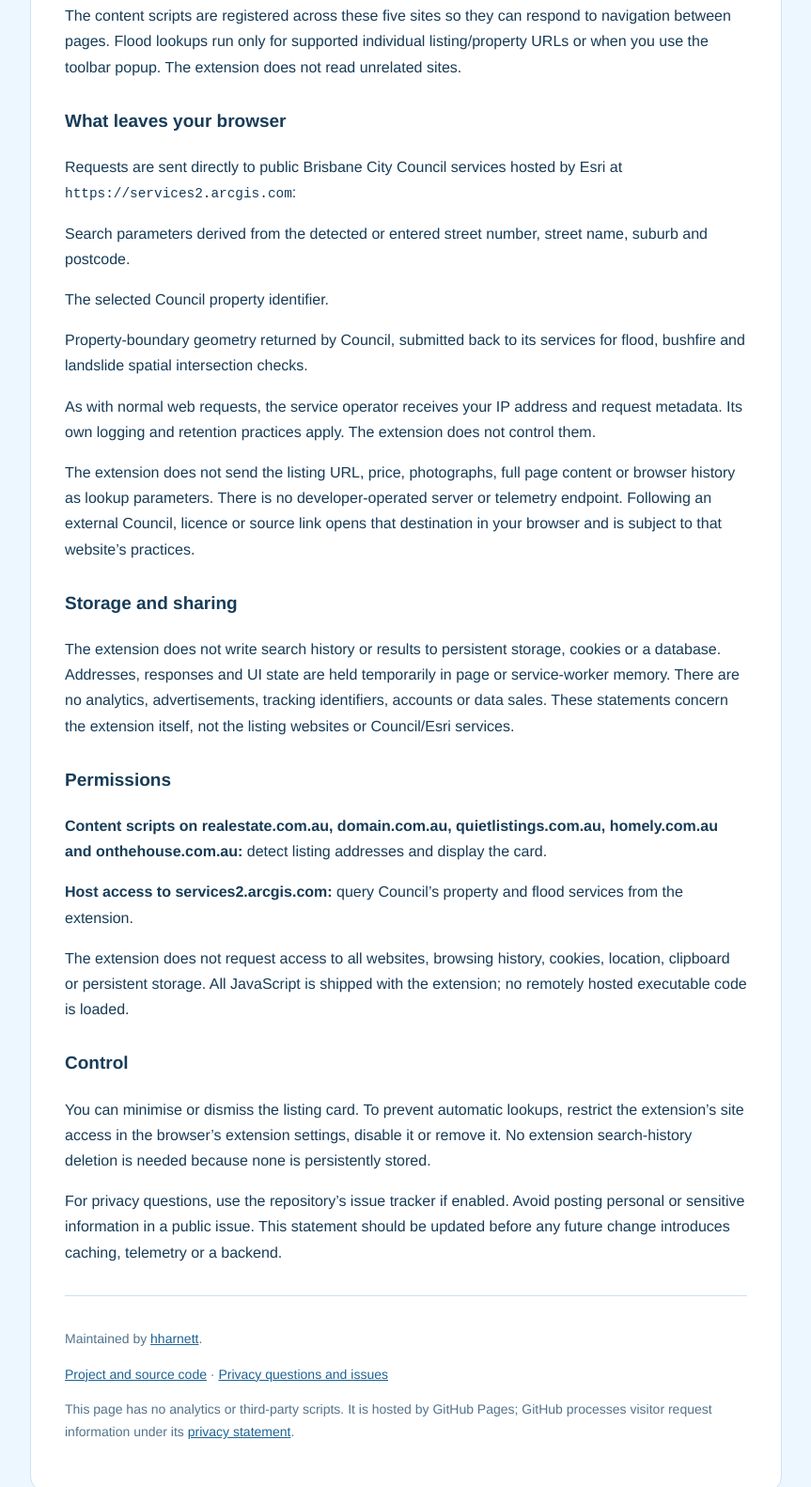
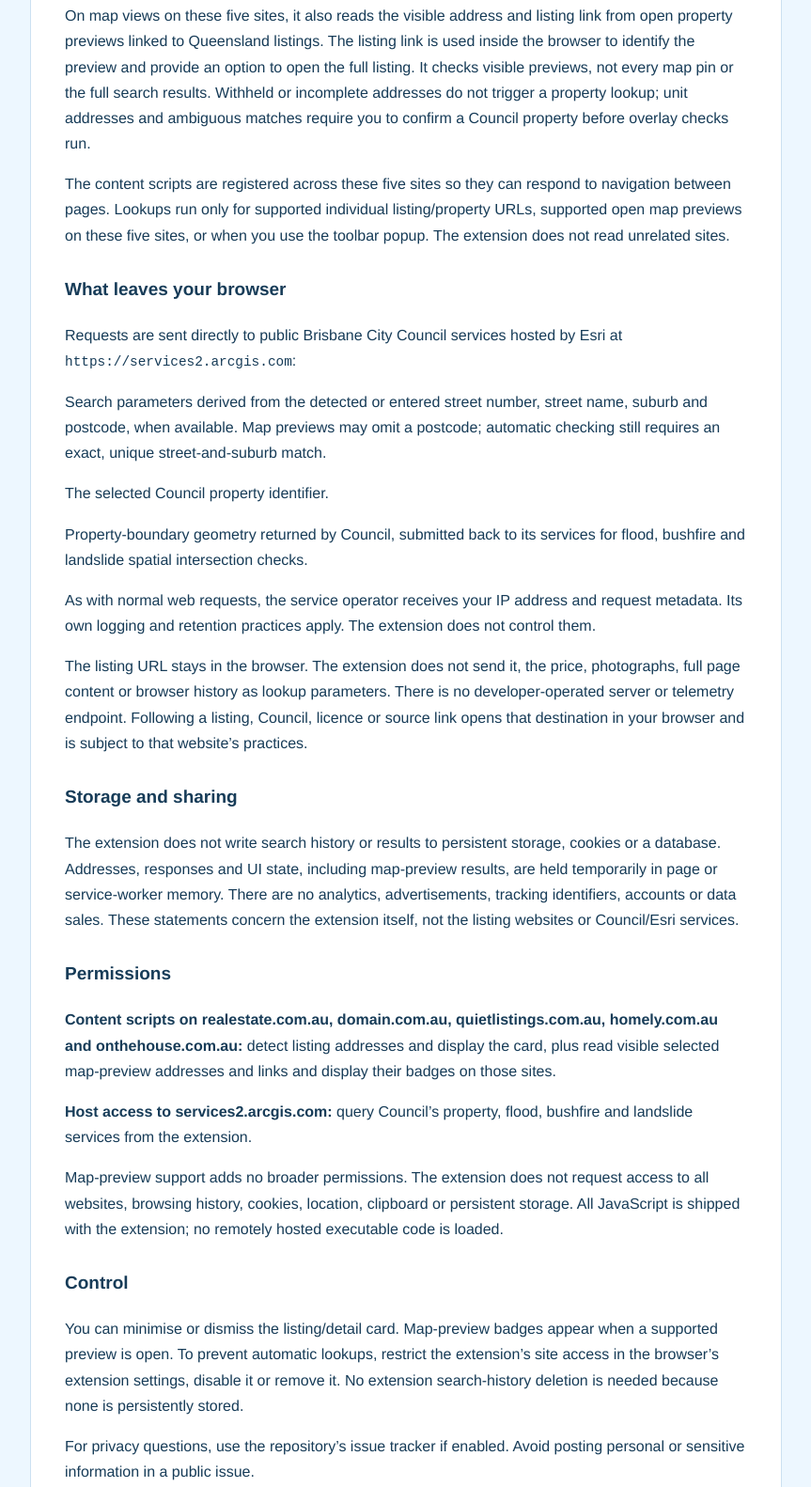
Before and after one commit to hharnett/brisbane-real-estate-overlays, a browser extension: page docs/index.html in a window 1280 px wide. Shown: the part 484-2066 px from the top of the page at 94% size, without its empty margins (208-1071 px from the left). Drawn offline with Linux system fonts and the light colour scheme.

Commit message:
docs: clean up end-user documentation for v0.8.2
- Remove developer-only instructions from the README and notices
- Regenerate bundled notices and the public privacy page
- Simplify installation instructions in the release ZIP
- Bump version to 0.8.2 with no functional changes

```diff
--- a/docs/index.html
+++ b/docs/index.html
@@ -10,26 +10,27 @@
 a:focus-visible{outline:3px solid #78b9e6;outline-offset:3px}@media(max-width:600px){main{margin:0;padding:24px;border:0;border-radius:0}}
 </style></head><body><main><header><h1>Brisbane Real Estate Overlay</h1><p>Privacy policy · Independent browser extension</p></header>
 <h2>Privacy</h2>
-<p>Effective date: 28 October 2026. Applies to Brisbane Real Estate Overlay version 0.6.0.</p>
+<p>Effective date: 30 October 2026. Applies to Brisbane Real Estate Overlay version 0.8.2.</p>
 <h3>What the extension reads</h3>
 <p>On realestate.com.au, domain.com.au, quietlistings.com.au, homely.com.au and onthehouse.com.au, the extension checks the page URL to identify individual listings and OnTheHouse property pages. It reads page headings and JSON-LD structured address metadata to find a Queensland address. It also processes addresses you manually enter and the Council property you select.</p>
-<p>The content scripts are registered across these five sites so they can respond to navigation between pages. Flood lookups run only for supported individual listing/property URLs or when you use the toolbar popup. The extension does not read unrelated sites.</p>
+<p>On map views on these five sites, it also reads the visible address and listing link from open property previews linked to Queensland listings. The listing link is used inside the browser to identify the preview and provide an option to open the full listing. It checks visible previews, not every map pin or the full search results. Withheld or incomplete addresses do not trigger a property lookup; unit addresses and ambiguous matches require you to confirm a Council property before overlay checks run.</p>
+<p>The content scripts are registered across these five sites so they can respond to navigation between pages. Lookups run only for supported individual listing/property URLs, supported open map previews on these five sites, or when you use the toolbar popup. The extension does not read unrelated sites.</p>
 <h3>What leaves your browser</h3>
 <p>Requests are sent directly to public Brisbane City Council services hosted by Esri at <code>https://services2.arcgis.com</code>:</p>
-<p>Search parameters derived from the detected or entered street number, street name, suburb and postcode.</p>
+<p>Search parameters derived from the detected or entered street number, street name, suburb and postcode, when available. Map previews may omit a postcode; automatic checking still requires an exact, unique street-and-suburb match.</p>
 <p>The selected Council property identifier.</p>
 <p>Property-boundary geometry returned by Council, submitted back to its services for flood, bushfire and landslide spatial intersection checks.</p>
 <p>As with normal web requests, the service operator receives your IP address and request metadata. Its own logging and retention practices apply. The extension does not control them.</p>
-<p>The extension does not send the listing URL, price, photographs, full page content or browser history as lookup parameters. There is no developer-operated server or telemetry endpoint. Following an external Council, licence or source link opens that destination in your browser and is subject to that website’s practices.</p>
+<p>The listing URL stays in the browser. The extension does not send it, the price, photographs, full page content or browser history as lookup parameters. There is no developer-operated server or telemetry endpoint. Following a listing, Council, licence or source link opens that destination in your browser and is subject to that website’s practices.</p>
 <h3>Storage and sharing</h3>
-<p>The extension does not write search history or results to persistent storage, cookies or a database. Addresses, responses and UI state are held temporarily in page or service-worker memory. There are no analytics, advertisements, tracking identifiers, accounts or data sales. These statements concern the extension itself, not the listing websites or Council/Esri services.</p>
+<p>The extension does not write search history or results to persistent storage, cookies or a database. Addresses, responses and UI state, including map-preview results, are held temporarily in page or service-worker memory. There are no analytics, advertisements, tracking identifiers, accounts or data sales. These statements concern the extension itself, not the listing websites or Council/Esri services.</p>
 <h3>Permissions</h3>
-<p><strong>Content scripts on realestate.com.au, domain.com.au, quietlistings.com.au, homely.com.au and onthehouse.com.au:</strong> detect listing addresses and display the card.</p>
-<p><strong>Host access to services2.arcgis.com:</strong> query Council’s property and flood services from the extension.</p>
-<p>The extension does not request access to all websites, browsing history, cookies, location, clipboard or persistent storage. All JavaScript is shipped with the extension; no remotely hosted executable code is loaded.</p>
+<p><strong>Content scripts on realestate.com.au, domain.com.au, quietlistings.com.au, homely.com.au and onthehouse.com.au:</strong> detect listing addresses and display the card, plus read visible selected map-preview addresses and links and display their badges on those sites.</p>
+<p><strong>Host access to services2.arcgis.com:</strong> query Council’s property, flood, bushfire and landslide services from the extension.</p>
+<p>Map-preview support adds no broader permissions. The extension does not request access to all websites, browsing history, cookies, location, clipboard or persistent storage. All JavaScript is shipped with the extension; no remotely hosted executable code is loaded.</p>
 <h3>Control</h3>
-<p>You can minimise or dismiss the listing card. To prevent automatic lookups, restrict the extension’s site access in the browser’s extension settings, disable it or remove it. No extension search-history deletion is needed because none is persistently stored.</p>
-<p>For privacy questions, use the repository’s issue tracker if enabled. Avoid posting personal or sensitive information in a public issue. This statement should be updated before any future change introduces caching, telemetry or a backend.</p><footer><p>Maintained by <a href="https://github.com/hharnett">hharnett</a>.</p>
+<p>You can minimise or dismiss the listing/detail card. Map-preview badges appear when a supported preview is open. To prevent automatic lookups, restrict the extension’s site access in the browser’s extension settings, disable it or remove it. No extension search-history deletion is needed because none is persistently stored.</p>
+<p>For privacy questions, use the repository’s issue tracker if enabled. Avoid posting personal or sensitive information in a public issue.</p><footer><p>Maintained by <a href="https://github.com/hharnett">hharnett</a>.</p>
 <p><a href="https://github.com/hharnett/brisbane-real-estate-overlays">Project and source code</a> · <a href="https://github.com/hharnett/brisbane-real-estate-overlays/issues">Privacy questions and issues</a></p>
 <p>This page has no analytics or third-party scripts. It is hosted by GitHub Pages; GitHub processes visitor request information under its <a href="https://docs.github.com/en/site-policy/privacy-policies/github-general-privacy-statement">privacy statement</a>.</p>
 </footer></main></body></html>
--- /dev/null
+++ b/docs/property-overlays-example.prompt.txt
@@ -0,0 +1,3 @@
+Edited using the built-in image generation tool.
+
+Use case: text-localization. Edit target: attached screenshot of the Property overlays browser extension. Replace only the address line beneath "1 overlay found" with the exact text "Example property — address hidden". Completely remove every character of the original street address, suburb and postcode. Match the original line’s font, size, muted blue colour and left alignment. Keep everything else unchanged: all remaining wording, yellow indicator, layout, dimensions, light blue background, rounded card, icons and shadow. This is a faithful README screenshot edit, not a redesign. Opaque background as in the original.
```
Also changed, not shown: docs/store/UPLOAD-THIS-640x400.png (added), docs/store/chrome-store-1280x800.jpg (added), docs/store/screenshot-1280x800.png (added).
